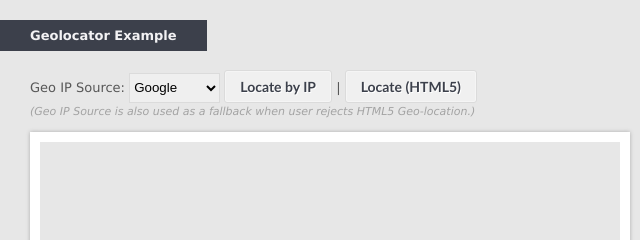
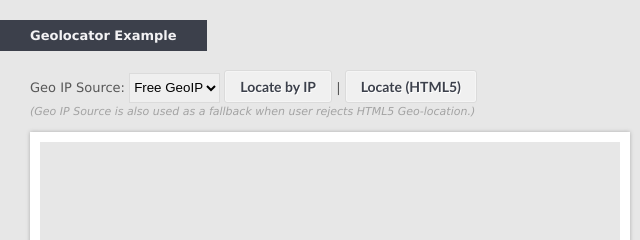
Before and after one commit to onury/geolocator, a plain HTML site: page example/index.html in a window 1280 px wide. Shown: the top 240 px of the page, 0-640 px from the left. Drawn offline with Linux system fonts and the light colour scheme.

Commit message:
IP-Geo Sources updated.
Google has deprecated google.loader.ClientLocation API. As a result;
Google (Loader) is removed from IP-Geo Sources.

```diff
--- a/example/index.html
+++ b/example/index.html
@@ -49,10 +49,9 @@
     <div id="container">
         <div id="controls">
             Geo IP Source: <select id="cmb-source">
-                <option value="0">Google</option>
-                <option value="1">Free GeoIP</option>
-                <option value="2">Geo Plugin</option>
-                <option value="3">Wikimedia</option>
+                <option value="0">Free GeoIP</option>
+                <option value="1">Geo Plugin</option>
+                <option value="2">Wikimedia</option>
             </select>&nbsp;<button id="btn-locate-ip">Locate by IP</button> | <button id="btn-locate">Locate (HTML5)</button>
             <br /><span class="info">(Geo IP Source is also used as a fallback when user rejects HTML5 Geo-location.)</span><br />
         </div>
@@ -60,7 +59,7 @@
         <div id="geo-details"></div>
         <br />
         View <a href="https://github.com/onury/geolocator">project page</a> (and documentation) at GitHub.<br />
-        Geolocator 0.92 - Copyright © Onur Yildirim, 2012. MIT License.
+        Geolocator 0.95 - Copyright © Onur Yildirim, 2012. MIT License.
         <br /><br />
     </div>
 
```
Also changed, not shown: README.md, screenshots/geolocator-example.jpg.
